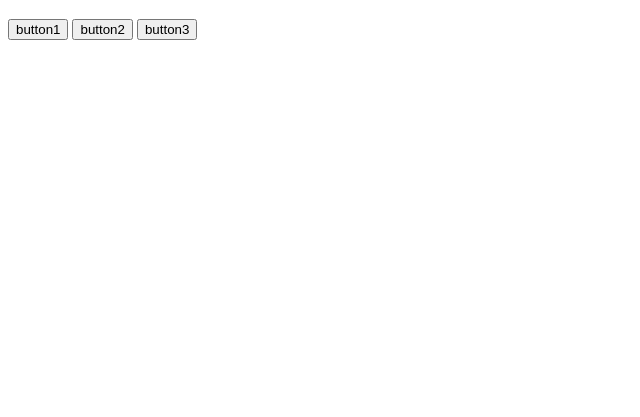
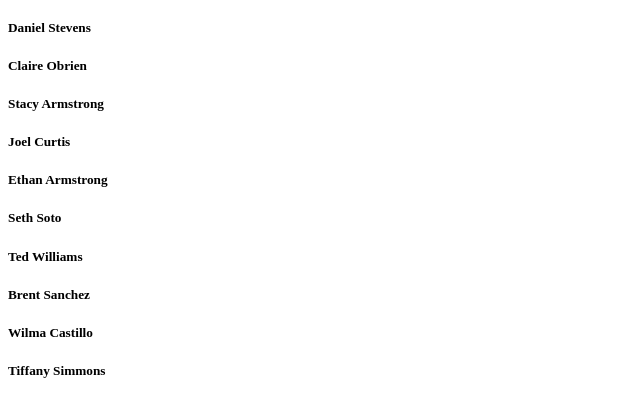
Before and after one commit to kaiger0313/pl2021, a plain HTML site: page 0-intro/1-internal.html in a window 1280 px wide. Shown: the part 61-478 px from the top of the page, without its empty margins (0-640 px from the left). Drawn offline with Linux system fonts and the light colour scheme.

Commit message:
add proj 1

```diff
--- a/0-intro/1-internal.html
+++ b/0-intro/1-internal.html
@@ -7,15 +7,23 @@
   </head>
   <body>
     <h1>Javascript Internal</h1>
-    <button class="btn">button1</button>
-    <button class="btn">button2</button>
-    <button class="btn">button3</button>
     <script>
-      document.querySelectorAll('.btn').forEach((item) => {
-        item.addEventListener('click', (e) => {
-          alert(`${e.target.innerText} Clicked`);
-        });
-      });
+      const list = [
+        { name: 'Daniel Stevens', email: 'daniel.stevens@example.com', phone: '(884)-464-8956' },
+        { name: 'Claire Obrien', email: 'claire.obrien@example.com', phone: '(552)-659-9852' },
+        { name: 'Stacy Armstrong', email: 'stacy.armstrong@example.com', phone: '(163)-690-0493' },
+        { name: 'Joel Curtis', email: 'joel.curtis@example.com', phone: '(296)-672-9602' },
+        { name: 'Ethan Armstrong', email: 'ethan.armstrong@example.com', phone: '(686)-900-6877' },
+        { name: 'Seth Soto', email: 'seth.soto@example.com', phone: '(216)-507-9393' },
+        { name: 'Ted Williams', email: 'ted.williams@example.com', phone: '(048)-081-8448' },
+        { name: 'Brent Sanchez', email: 'brent.sanchez@example.com', phone: '(272)-315-7429' },
+        { name: 'Wilma Castillo', email: 'wilma.castillo@example.com', phone: '(749)-622-7669' },
+        { name: 'Tiffany Simmons', email: 'tiffany.simmons@example.com', phone: '(218)-883-0011' },
+      ]
+      list.forEach((elem) => {
+        console.log(elem.name)
+        document.body.innerHTML += `<h5>${elem.name}</h5>`
+      })
     </script>
   </body>
 </html>
--- a/1-project-1/list-table.js
+++ b/1-project-1/list-table.js
@@ -4,7 +4,7 @@ let contactList = RANDOM_USERS.results.map((user) => {
   const phone = user.phone
   return { name, email, phone }
 })
-console.log(contactList)
+console.log(JSON.stringify(contactList))
 
 const tbody = document.querySelector('#contact-table-body')
 const tbodyText = contactList
```
Also changed, not shown: 0-intro/2-external.html (+0 -3 lines), 0-intro/app.js (+16 -5 lines), 1-project-1/app.js (+40 -0 lines), 1-project-1/index.html (+7 -2 lines).
